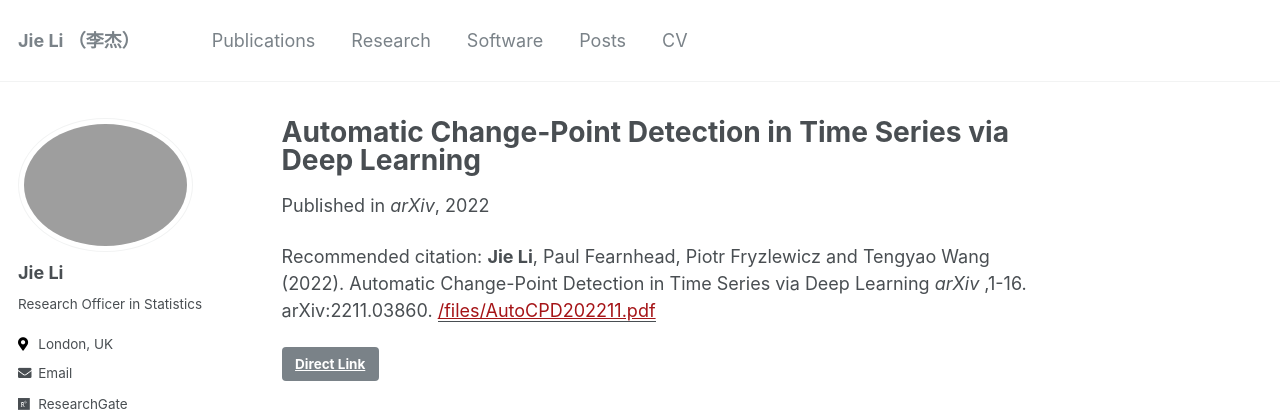
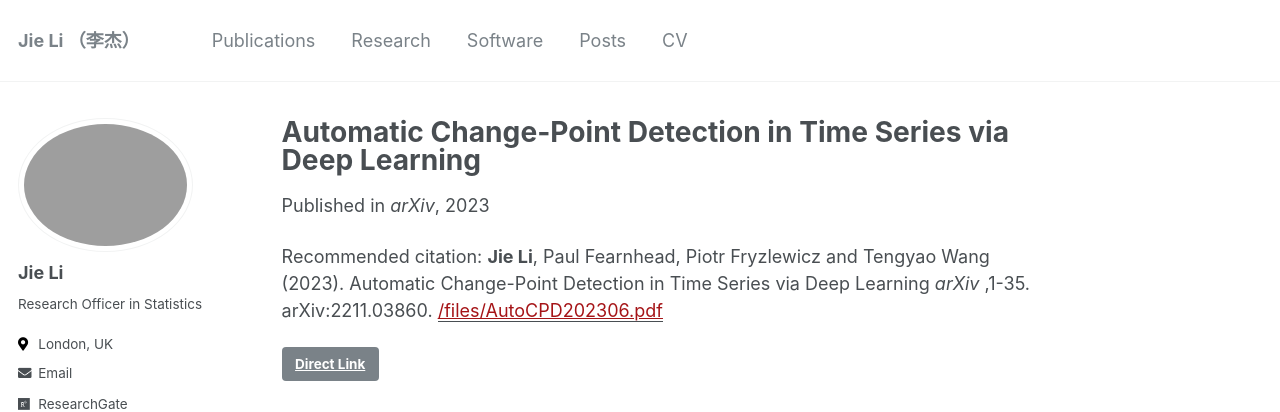
Before and after one commit to Jieli12/oldJieli12.github.io, a Jekyll site: the page built from _publications/2022-11-07JieAutoCPD.md, in a window 1280 px wide. Shown: the top 412 px of the page. Built offline with Jekyll 4.4.1, drawn with Linux system fonts in a browser that asks for light colours; some web fonts are replaced.

Commit message:
update the arXiv paper

```diff
--- a/_publications/2022-11-07JieAutoCPD.md
+++ b/_publications/2022-11-07JieAutoCPD.md
@@ -2,11 +2,11 @@
 title: "Automatic Change-Point Detection in Time Series via Deep Learning"
 collection: publications
 permalink: /publication/2022-11-07JieAutoCPD
-date: 2022-11-07
+date: 2023-06-12
 venue: 'arXiv'
 pubtype: 'preprint'
-paperurl: '/files/AutoCPD202211.pdf'
+paperurl: '/files/AutoCPD202306.pdf'
 link: 'https://arxiv.org/pdf/2211.03860.pdf'
 github: 'https://github.com/Jieli12/AutoCPD'
-citation: '<b>Jie Li</b>, Paul Fearnhead, Piotr Fryzlewicz and Tengyao Wang  (2022). Automatic Change-Point Detection in Time Series via Deep Learning <i>arXiv </i>,1-16. arXiv:2211.03860.'
+citation: '<b>Jie Li</b>, Paul Fearnhead, Piotr Fryzlewicz and Tengyao Wang  (2023). Automatic Change-Point Detection in Time Series via Deep Learning <i>arXiv </i>,1-35. arXiv:2211.03860.'
 ---
```
Also changed, not shown: 1 other file.
